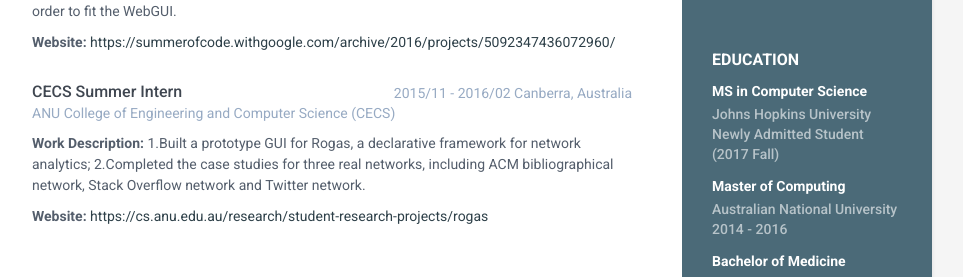
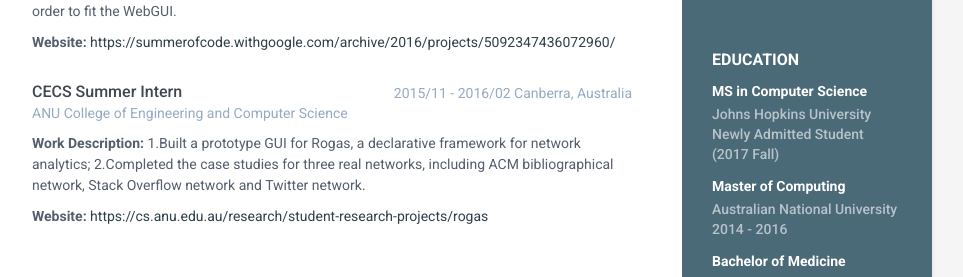
Before and after one commit to thomas-liao/thomas-liao.github.io, a Jekyll site: the page built from index.html, in a window 1280 px wide. Shown: the part 446-723 px from the top of the page, without its empty margins (188-1151 px from the left). Built offline with Jekyll 4.4.1, drawn with Linux system fonts in a browser that asks for light colours.

Commit message:
Update experience.html

```diff
--- a/_includes/experience.html
+++ b/_includes/experience.html
@@ -35,7 +35,7 @@
                             <h3 class="job-title">CECS Summer Intern</h3>
                             <div class="time">2015/11 - 2016/02    Canberra, Australia</div>
                         </div><!--//upper-row-->
-                        <div class="company">ANU College of Engineering and Computer Science (CECS)</div>
+                        <div class="company">ANU College of Engineering and Computer Science</div>
                     </div><!--//meta-->
                     <div class="details">
                         <p><b>Work Description: </b>1.Built a prototype GUI for Rogas, a declarative framework for network analytics; 2.Completed the case studies for three real networks, including ACM bibliographical network, Stack Overflow network and Twitter network.</p>
```
